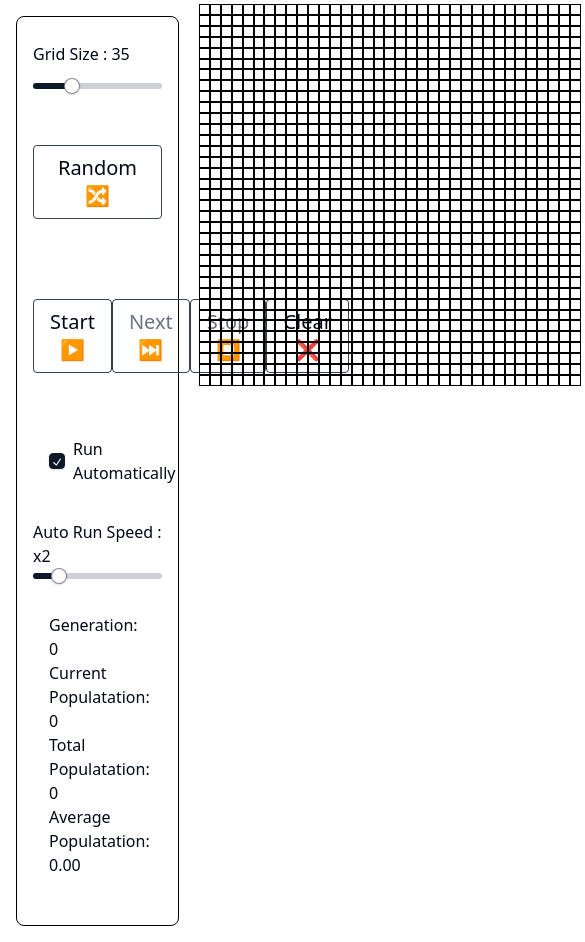
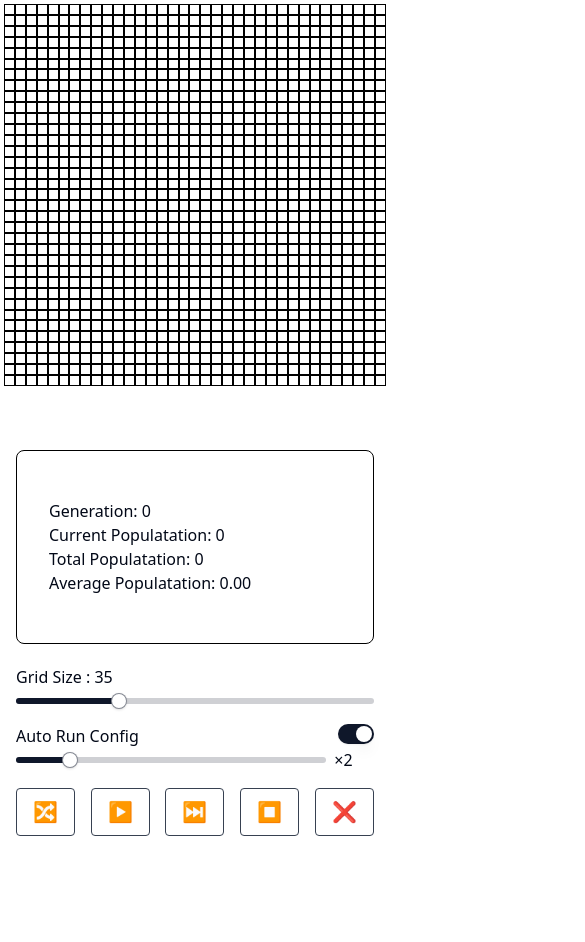
Before and after one commit to InfantAjayVenus/game-of-life, a React (Vite) app: page / in a window 390 px wide. Shown: the whole page, 585 px wide, since content can reach past the window. After the commit the page ends 844 px from the top, so only its background shows below. Built offline with nearby package versions, Linux system fonts and the light colour scheme.

Commit message:
[App] refactor: modify mobile first ui

```diff
--- a/src/App.tsx
+++ b/src/App.tsx
@@ -1,10 +1,10 @@
 import { useRef, useState } from "react";
-import { Checkbox } from "./@/components/ui/checkbox";
 import { Slider } from "./@/components/ui/slider";
 import Button from "./components/Button";
 import Grid from "./components/Grid";
 import { GameRef, GameStats } from "./types/GameRef";
 import { RunningState } from "./types/RunningState";
+import { Switch } from "./@/components/ui/switch";
 
 export default function App() {
   const gameRef = useRef<GameRef>();
@@ -27,13 +27,44 @@ export default function App() {
   const { currentPopulation = 0, totalPopulation = 0, generation = 0 } = gameStats;
   return (
     <>
-      <div className="grid grid-cols-2">
-        <div className="flex flex-col items-start col-span-1 border border-black m-4 p-4 rounded-lg">
-          <div className="flex flex-col w-full h-16 justify-around">
+      <div className="flex flex-col justify-between h-screen overflow-y-hidden">
+        <Grid
+          ref={gameRef}
+          gridSize={gridSize}
+          autoIterateFactor={autoRunFactor}
+          shouldAutoIterate={shouldAutoIterate}
+          runningState={runningState}
+          updateGameStats={updateGameStats}
+        />
+        <div>
+          <div className="flex flex-col items-start border border-black m-4 p-4 rounded-lg">
+            <div className="my-8 px-4">
+              <p>Generation: {generation}</p>
+              <p>Current Populatation: {currentPopulation}</p>
+              <p>Total Populatation: {totalPopulation}</p>
+              <p>Average Populatation: {(totalPopulation / generation || 0).toFixed(2)}</p>
+            </div>
+          </div>
+          <div>
+            <div className="flex flex-col w-full h-12 px-4 my-2 justify-around">
               <h4>Grid Size : {gridSize}</h4>
               <Slider defaultValue={[gridSize]} min={10} max={100} step={1} onValueChange={value => setGridSize(value[0])} disabled={!isEdit} />
             </div>
-          <div className="my-8 py-4">
+            <div className="flex flex-col h-12 px-4 my-4 justify-around">
+              <div className="flex justify-between">
+                <h4>Auto Run Config</h4>
+                <Switch
+                  checked={shouldAutoIterate}
+                  onCheckedChange={() => setShouldAutoIterate(!shouldAutoIterate)}
+                  disabled={!isEdit}
+                />
+              </div>
+              <div className="flex space-x-2 justify-between">
+                <Slider defaultValue={[autoRunFactor]} min={0.5} max={10} step={0.25} onValueChange={value => setAutoRunFactor(value[0])} disabled={!isEdit || !shouldAutoIterate} />
+                <p className="w-[5ch]">&times;{autoRunFactor}</p>
+              </div>
+            </div>
+            <div className="flex flex-row justify-evenly h-12 mb-2">
               <Button
                 onClick={() => {
                   if (gameRef.current) {
@@ -42,15 +73,13 @@ export default function App() {
                 }}
                 disabled={!isEdit}
               >
-              Random 🔀
+                🔀
               </Button>
-          </div>
-          <div className="my-8 flex justify-around transition-all">
               <Button
                 onClick={() => setRunningState(RunningState.RUNNING)}
                 disabled={!isEdit}
               >
-              Start ▶
+                ▶
               </Button>
               <Button
                 onClick={() => {
@@ -60,13 +89,13 @@ export default function App() {
                 }}
                 disabled={!isEdit || shouldAutoIterate}
               >
-              Next ️⏭️
+                ️⏭️
               </Button>
               <Button
                 onClick={() => setRunningState(RunningState.STOPPED)}
                 disabled={isEdit}
               >
-              Stop ⏹️
+                ⏹️
               </Button>
               <Button
                 onClick={() => {
@@ -76,37 +105,12 @@ export default function App() {
                 }}
                 disabled={!isEdit}
               >
-              Clear ❌
+                ❌
               </Button>
             </div>
-          <div className="flex my-8 px-4 space-x-2 items-center">
-            <Checkbox
-              id="auto-iterate-toggle"
-              checked={shouldAutoIterate}
-              onCheckedChange={() => setShouldAutoIterate(!shouldAutoIterate)}
-              disabled={!isEdit}
-            />
-            <label htmlFor="auto-iterate-toggle">Run Automatically</label>
           </div>
-          <div className="flex flex-col w-full h-16 justify-around">
-            <h4>Auto Run Speed : x{autoRunFactor}</h4>
-            <Slider defaultValue={[autoRunFactor]} min={0.5} max={10} step={0.25} onValueChange={value => setAutoRunFactor(value[0])} disabled={!isEdit || !shouldAutoIterate} />
+
         </div>
-          <div className="my-8 px-4">
-            <p>Generation: {generation}</p>
-            <p>Current Populatation: {currentPopulation}</p>
-            <p>Total Populatation: {totalPopulation}</p>
-            <p>Average Populatation: {(totalPopulation / generation || 0).toFixed(2)}</p>
-          </div>
-        </div>
-        <Grid
-          ref={gameRef}
-          gridSize={gridSize}
-          autoIterateFactor={autoRunFactor}
-          shouldAutoIterate={shouldAutoIterate}
-          runningState={runningState}
-          updateGameStats={updateGameStats}
-        />
       </div>
     </>
   )
```
Lines whose indentation alone changed are shown as unchanged.
